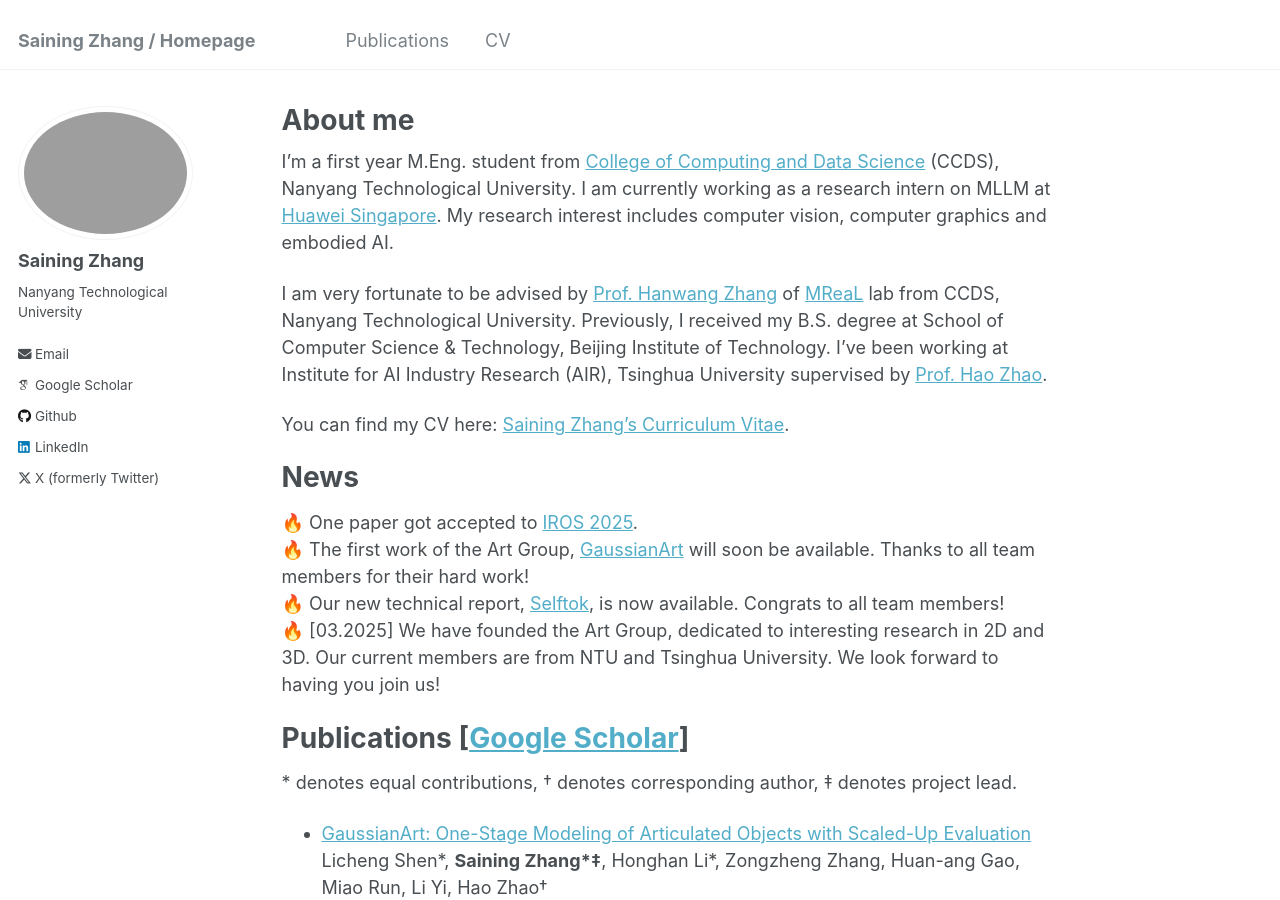
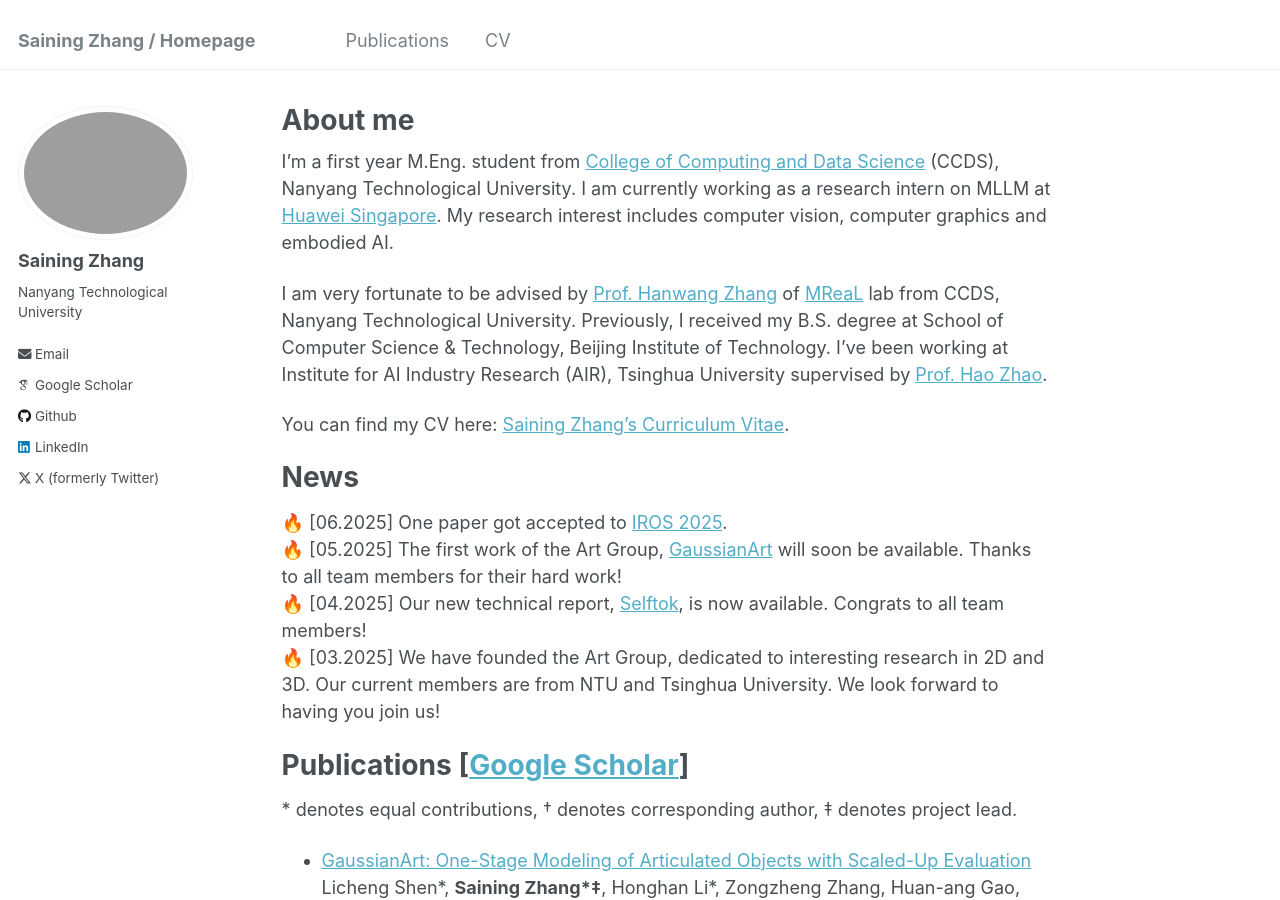
Before and after one commit to SainingZhang/SainingZhang.github.io, a Jekyll site: the page built from _pages/about.md, in a window 1280 px wide and 900 px high. Built offline with Jekyll 4.4.1, drawn with Linux system fonts in a browser that asks for light colours; some web fonts are replaced.

Commit message:
Update about.md

```diff
--- a/_pages/about.md
+++ b/_pages/about.md
@@ -16,9 +16,9 @@ You can find my CV here: [Saining Zhang's Curriculum Vitae](../assets/CV.pdf).
 
 News
 ======
-🔥 One paper got accepted to [IROS 2025](https://www.iros25.org/).<br>
-🔥 The first work of the Art Group, [GaussianArt](https://sainingzhang.github.io/project/gaussianart/) will soon be available. Thanks to all team members for their hard work!<br>
-🔥 Our new technical report, [Selftok](https://selftok-team.github.io/report/), is now available. Congrats to all team members!<br>
+🔥 [06.2025] One paper got accepted to [IROS 2025](https://www.iros25.org/).<br>
+🔥 [05.2025] The first work of the Art Group, [GaussianArt](https://sainingzhang.github.io/project/gaussianart/) will soon be available. Thanks to all team members for their hard work!<br>
+🔥 [04.2025] Our new technical report, [Selftok](https://selftok-team.github.io/report/), is now available. Congrats to all team members!<br>
 🔥 [03.2025] We have founded the Art Group, dedicated to interesting research in 2D and 3D. Our current members are from NTU and Tsinghua University. We look forward to having you join us!
 
 Publications \[[Google Scholar](https://scholar.google.com/citations?user=P4efBMcAAAAJ&hl=zh-CN)\]
```
